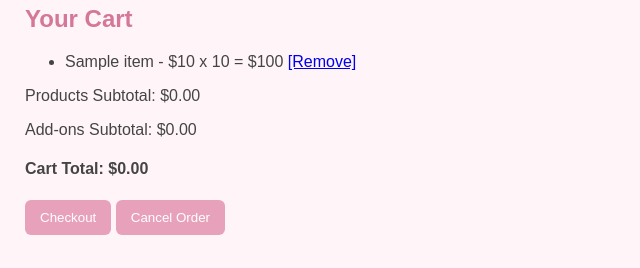
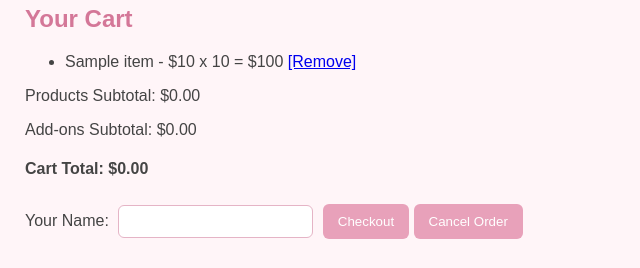
Before and after one commit to gursimrran/AS91896---AS91897--asses, a Flask app: template templates/index1.html in a window 1280 px wide. Shown: the part 791-1059 px from the top of the page, without its empty margins (0-640 px from the left). Before the commit the page ends 1026 px from the top, so only its background shows below. Run offline with Flask 3, Linux system fonts and the light colour scheme; the template is opened without the code that fills it: most values are stand-ins (such as "Sample title", 1, 10 or a date in 2020).

Commit message:
Added customer name to input field to cart checkout form

```diff
--- a/templates/index1.html
+++ b/templates/index1.html
@@ -130,6 +130,9 @@
      <h4>Cart Total: ${{ '%.2f' % cart_total }}</h4>
 
      <form action="{{ url_for('checkout') }}" method="post">
+        <label for="customer_name_checkout">Your Name:</label>
+        <input type="text" name="customer_name" id="customer_name_checkout" required>
+
         <button type="submit">Checkout</button>
 
         <button type="submit" formaction="{{ url_for('cancel_order') }}"
```
